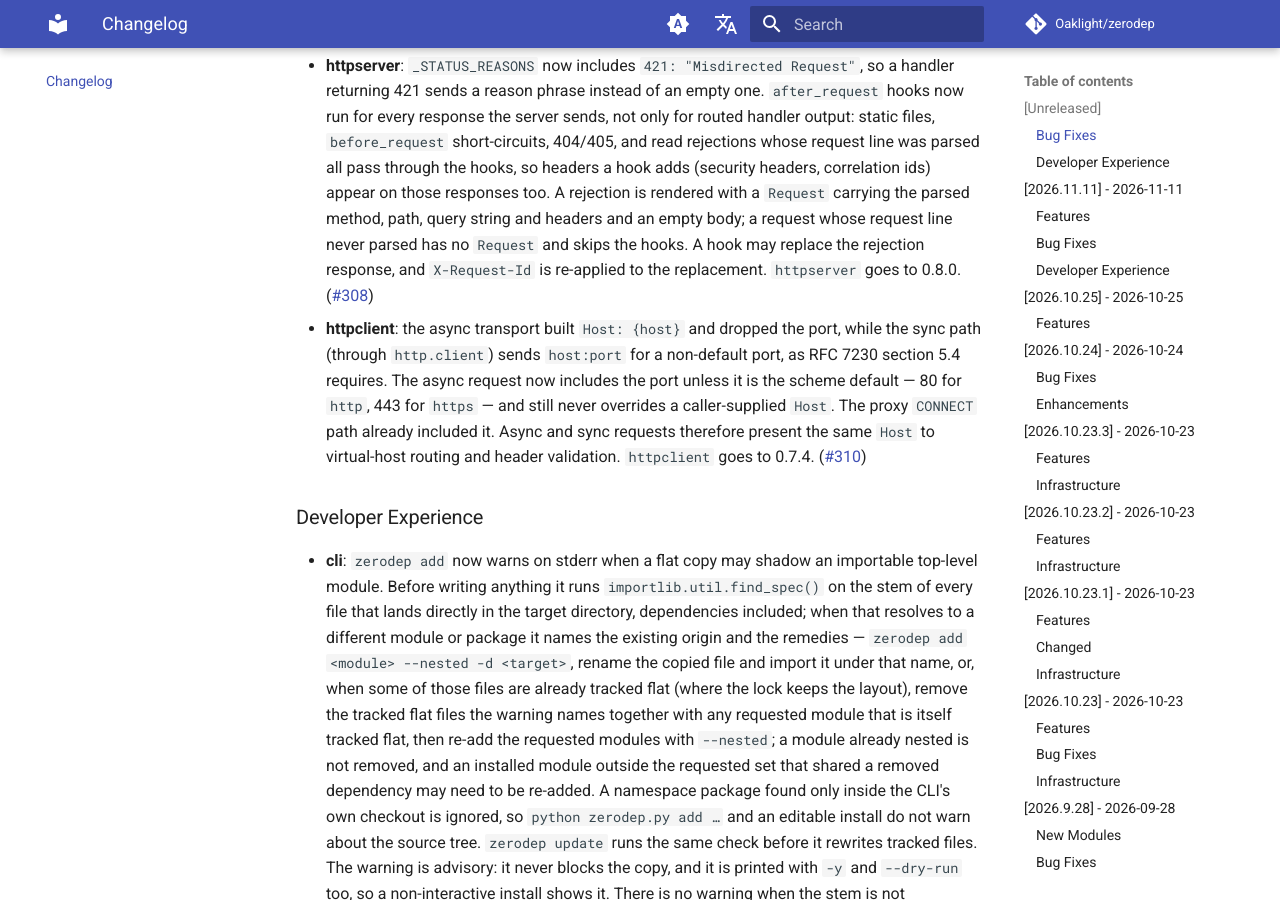
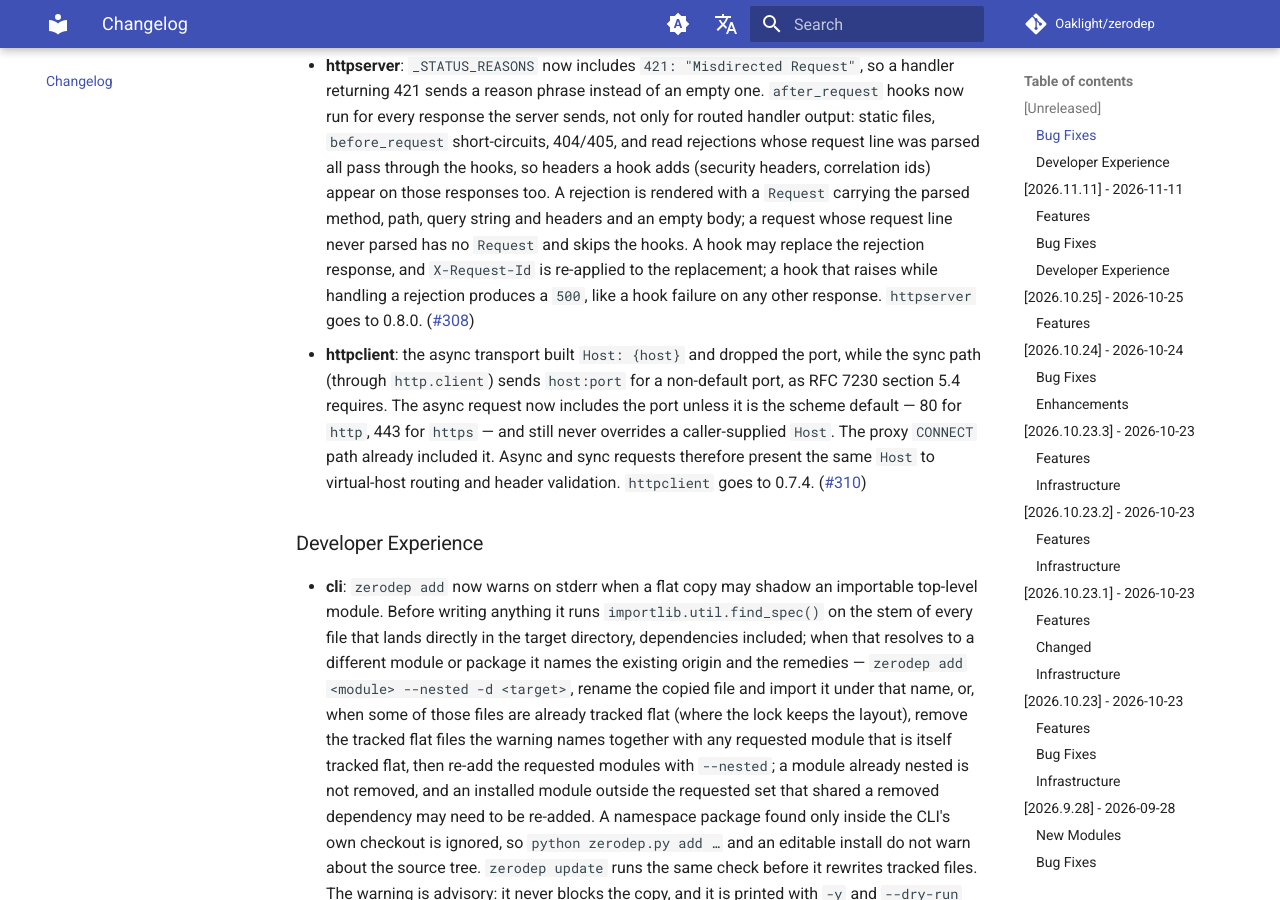
Before and after one commit to Oaklight/zerodep, an MkDocs documentation site: the page built from docs/changelog.md, in a window 1280 px wide and 900 px high, scrolled down 720 px. Built offline with MkDocs 1.6.1 and Material for MkDocs 9.7.7, drawn with Linux system fonts in a browser that asks for light colours; comment, search, counter and statistics services are not loaded.

Commit message:
docs(httpserver): note hook failures on rejections return 500 (#308)

```diff
--- a/docs/changelog.md
+++ b/docs/changelog.md
@@ -9,7 +9,7 @@ The format is based on [Keep a Changelog](https://keepachangelog.com/en/1.1.0/).
 ### Bug Fixes
 
 - **ptyx**: the ConPTY reader no longer loses output when the child outruns the consumer. Chunks were fed to the bounded 32-slot queue with `put_nowait` from the event loop, so a full queue raised `QueueFull` inside the callback and that chunk was dropped; the reader now blocks on `put` through `run_coroutine_threadsafe`, reusing one future across its 0.5 s waits so a timeout cannot enqueue the same chunk twice and shutdown still stops it. A `PeekNamedPipe`/`ReadFile` failure while the child is still running is recorded and wakes the blocked `read()`, which raises the new `PtyReadError` (added to `__all__`) instead of returning `b""` as if the child had exited; a failure after the child exits or during teardown is still the normal end of stream, and a zero-byte read before exit is retried rather than ending the stream. POSIX terminal-query answering now replies only to `CSI 6n` (cursor position) with `ESC[1;1R`: DA1/DA2 (`CSI c`, `CSI > c`) previously received a fixed `ESC[?62;c`, which claims capabilities the pseudo-terminal does not have, and a query split across two reads is still answered once. `ptyx` goes to 0.2.0. ([#311](https://github.com/Oaklight/zerodep/issues/311))
-- **httpserver**: `_STATUS_REASONS` now includes `421: "Misdirected Request"`, so a handler returning 421 sends a reason phrase instead of an empty one. `after_request` hooks now run for every response the server sends, not only for routed handler output: static files, `before_request` short-circuits, 404/405, and read rejections whose request line was parsed all pass through the hooks, so headers a hook adds (security headers, correlation ids) appear on those responses too. A rejection is rendered with a `Request` carrying the parsed method, path, query string and headers and an empty body; a request whose request line never parsed has no `Request` and skips the hooks. A hook may replace the rejection response, and `X-Request-Id` is re-applied to the replacement. `httpserver` goes to 0.8.0. ([#308](https://github.com/Oaklight/zerodep/issues/308))
+- **httpserver**: `_STATUS_REASONS` now includes `421: "Misdirected Request"`, so a handler returning 421 sends a reason phrase instead of an empty one. `after_request` hooks now run for every response the server sends, not only for routed handler output: static files, `before_request` short-circuits, 404/405, and read rejections whose request line was parsed all pass through the hooks, so headers a hook adds (security headers, correlation ids) appear on those responses too. A rejection is rendered with a `Request` carrying the parsed method, path, query string and headers and an empty body; a request whose request line never parsed has no `Request` and skips the hooks. A hook may replace the rejection response, and `X-Request-Id` is re-applied to the replacement; a hook that raises while handling a rejection produces a `500`, like a hook failure on any other response. `httpserver` goes to 0.8.0. ([#308](https://github.com/Oaklight/zerodep/issues/308))
 - **httpclient**: the async transport built `Host: {host}` and dropped the port, while the sync path (through `http.client`) sends `host:port` for a non-default port, as RFC 7230 section 5.4 requires. The async request now includes the port unless it is the scheme default — 80 for `http`, 443 for `https` — and still never overrides a caller-supplied `Host`. The proxy `CONNECT` path already included it. Async and sync requests therefore present the same `Host` to virtual-host routing and header validation. `httpclient` goes to 0.7.4. ([#310](https://github.com/Oaklight/zerodep/issues/310))
 
 ### Developer Experience
```
